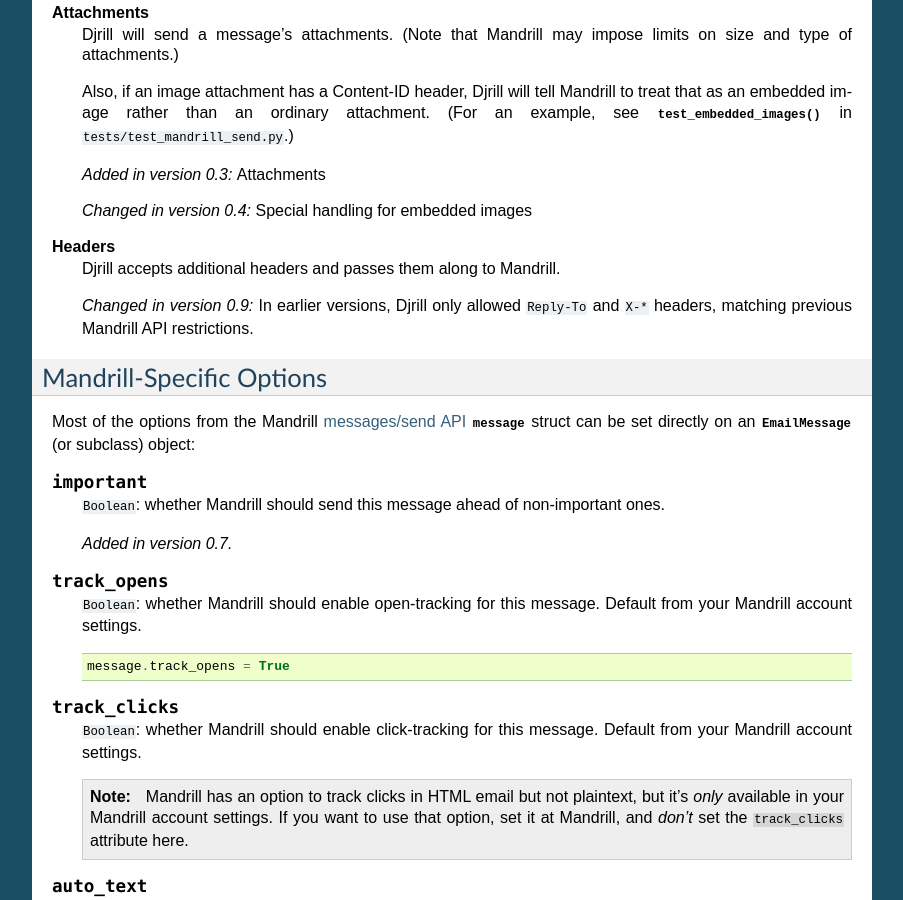
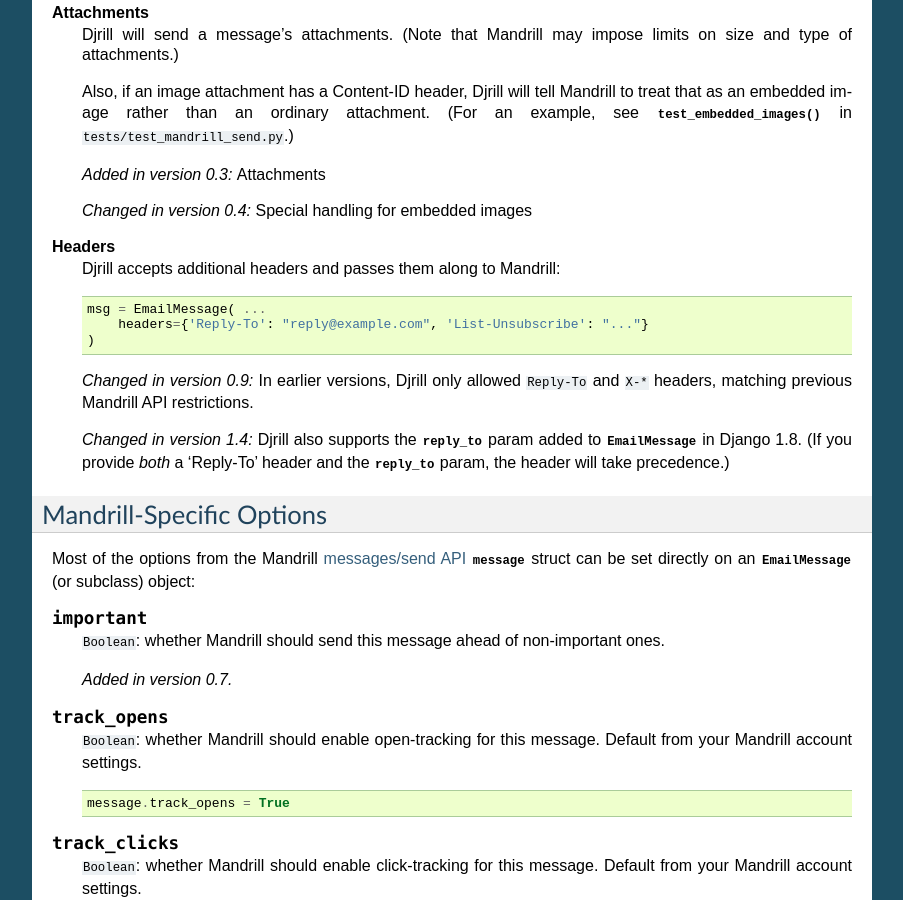
Before and after one commit to brack3t/Djrill, a Sphinx documentation site: the page built from docs/usage/sending_mail.rst, in a window 1280 px wide and 900 px high, scrolled down 842 px. Shown: the whole window, without its empty margins (198-1101 px from the left). Built offline with Sphinx 7.4.7, drawn with Linux system fonts in a browser that asks for light colours.

Commit message:
Support Django 1.8 reply_to param.

```diff
--- a/docs/history.rst
+++ b/docs/history.rst
@@ -4,6 +4,10 @@
 Version 1.4 (development):
 
 * Django 1.8 alpha support
+* Support new Django 1.8 EmailMessage reply_to param.
+  (Specifying a :ref:`Reply-To header <message-headers>`
+  still works, with any version of Django,
+  and will override the reply_to param if you use both.)
 
 
 Version 1.3:
--- a/docs/usage/sending_mail.rst
+++ b/docs/usage/sending_mail.rst
@@ -76,12 +76,26 @@
     .. versionchanged:: 0.4
        Special handling for embedded images
 
+.. _message-headers:
+
 **Headers**
-    Djrill accepts additional headers and passes them along to Mandrill.
+    Djrill accepts additional headers and passes them along to Mandrill:
+
+    .. code-block:: python
+
+        msg = EmailMessage( ...
+            headers={'Reply-To': "reply@example.com", 'List-Unsubscribe': "..."}
+        )
 
     .. versionchanged:: 0.9
        In earlier versions, Djrill only allowed ``Reply-To`` and ``X-*`` headers,
        matching previous Mandrill API restrictions.
+
+    .. versionchanged:: 1.4
+       Djrill also supports the `reply_to` param added to
+       :class:`~django.core.mail.EmailMessage` in Django 1.8.
+       (If you provide *both* a 'Reply-To' header and the `reply_to` param,
+       the header will take precedence.)
 
 
 .. _mandrill-send-support:
```
Also changed, not shown: 2 other files.
